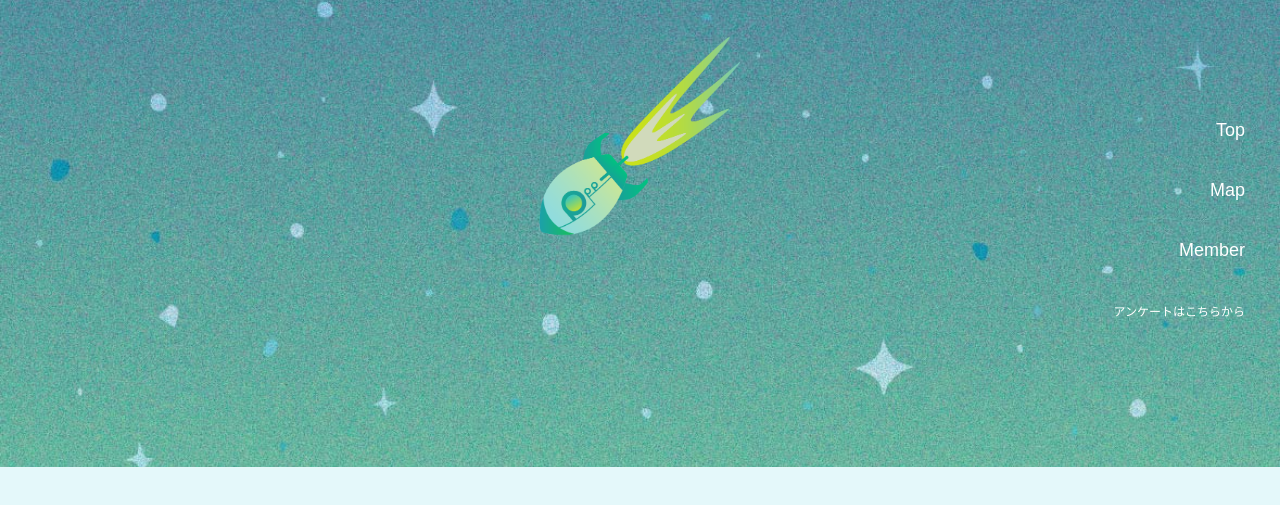
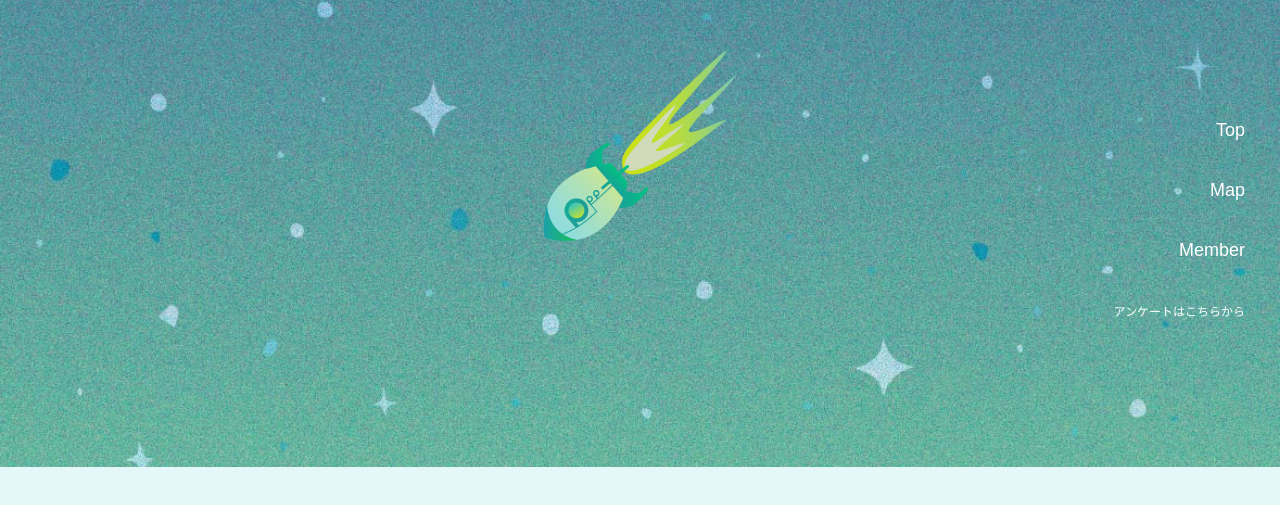
Before and after one commit to plant-planet-project/plant-planet-project.github.io, a plain HTML site: page index.html in a window 1280 px wide. Shown: the part 333-838 px from the top of the page. Drawn offline with Linux system fonts and the light colour scheme.

Commit message:
Update style.css

```diff
--- a/style.css
+++ b/style.css
@@ -100,11 +100,11 @@ span {
   left: 50%;
   transform: translateX(-50%);
   z-index: 1;
-  top: 40%;
+  top: 42%;
 }
 
 #Roket img {
-  width: 250px;
+  width: 240px;
   height: auto;
 }
 
```
